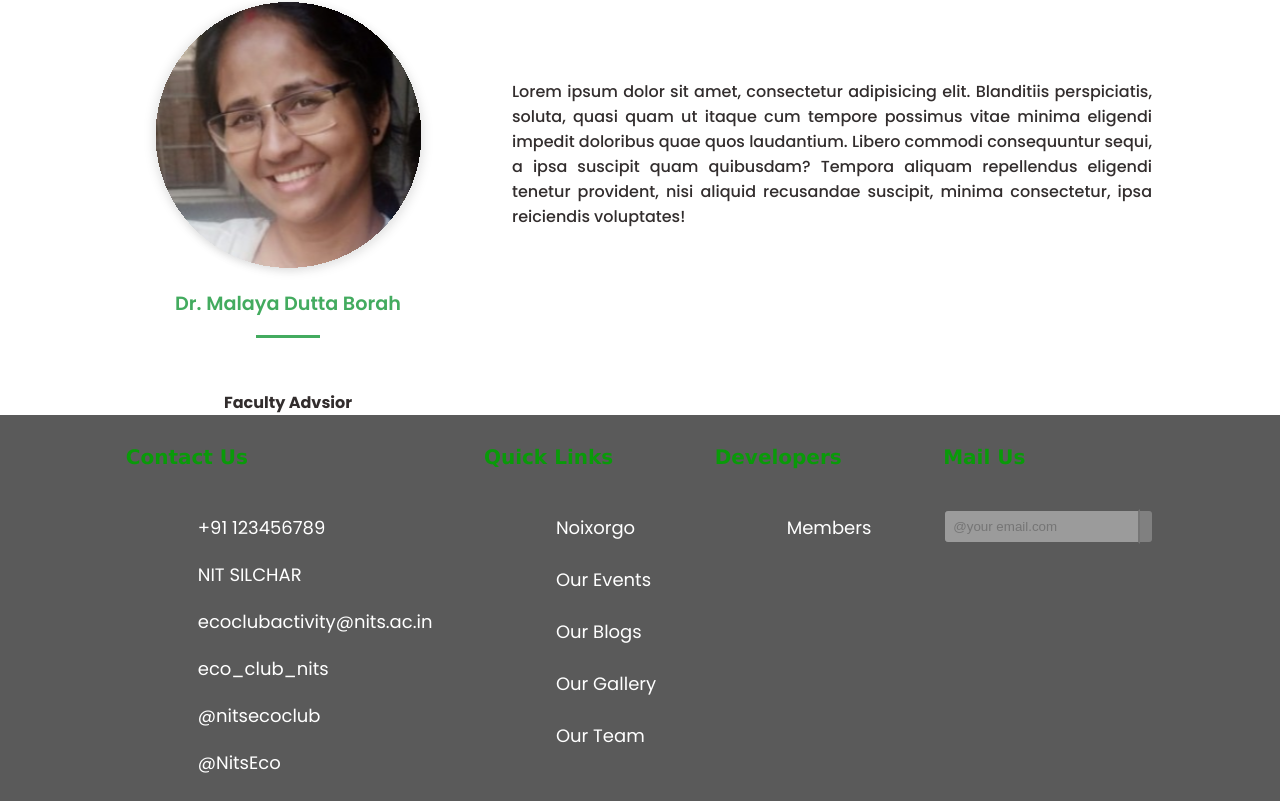
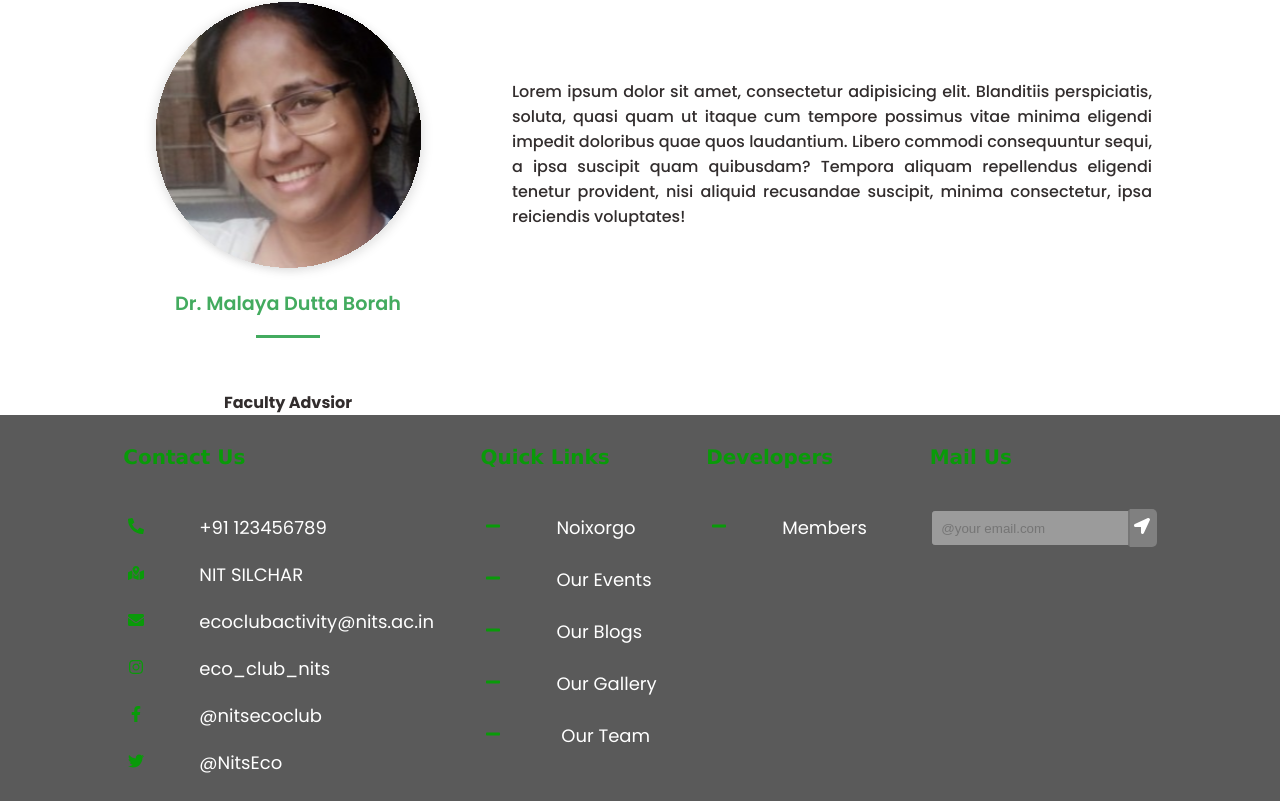
Before and after one commit to parthaxntn/Eco-club-website, a React (Create React App) app: page /team in a window 1280 px wide. Shown: the part 1854-2655 px from the top of the page. Built offline with nearby package versions, Linux system fonts and the light colour scheme.

Commit message:
final changes to Footer

```diff
--- a/package.json
+++ b/package.json
@@ -8,6 +8,7 @@
     "@testing-library/user-event": "^13.5.0",
     "react": "^18.2.0",
     "react-dom": "^18.2.0",
+    "react-icons": "^4.7.1",
     "react-router-dom": "^6.6.1",
     "react-scripts": "5.0.1",
     "web-vitals": "^2.1.4"
--- a/src/components/Footer/Footer.css
+++ b/src/components/Footer/Footer.css
@@ -106,24 +106,40 @@ input[type=mailid]{
     border-left: 2px solid #5A5A5A;
     border-top: 2px solid #5A5A5A;
     border-bottom: 2px solid #5A5A5A;
-    padding: 8px;
+    padding: 9.5px;
     border-top-left-radius: 5px;
     border-bottom-left-radius: 5px;
     overflow: hidden;
     width: 100%;
     outline: none;
     /*background-color: rgba(128, 128, 128, 0.797);*/
-  }
-  /* .box4{
-      display: flex;
-      flex-direction: row;
-      align-items: center;
-  } */
-  .box4 form{
+}
+.box4{
     display: flex;
     flex-direction: row;
-  }
-   .box4 i{
+}
+.arrow{
+    align-items: center;
+    color: grey;
+}
+.arrow{
+    background-color: #808080;
+    color: white;
+    padding: 4.5px;
+    border-right: 2px solid grey;
+    border-top: 2px solid grey;
+    border-bottom: 2px solid grey;
+    border-top-right-radius: 5px;
+    border-bottom-right-radius: 5px;
+}
+.arrow :hover{
+    color: black;
+    cursor: pointer;
+
+
+}
+
+   /* .box4 i{
       background-color: grey;
       right: 0;
       color: #ffffff;
@@ -138,7 +154,7 @@ input[type=mailid]{
   form i:hover{
     color:rgb(47, 46, 46);
     cursor: pointer;
-  }
+  } */
 
 
   @media screen and (max-width: 410px){
--- a/src/components/Footer/Footer.jsx
+++ b/src/components/Footer/Footer.jsx
@@ -1,5 +1,7 @@
 import React from 'react'
 import './Footer.css'
+import {FaEnvelope, FaFacebookF, FaInstagram, FaLocationArrow, FaMapMarkedAlt, FaMinus, FaPhoneAlt, FaTwitter} from "react-icons/fa";
+
 
 const Footer = () => {
     return (
@@ -8,67 +10,84 @@ const Footer = () => {
             <div class="contact_us">
                 <p>Contact Us</p>
                 <div class="box1">
-                    <i class="fa-solid fa-phone"></i>
+                    {/* <i class="fa-solid fa-phone"></i> */}
+                    <FaPhoneAlt color='rgba(5, 158, 5, 0.949)'/>
                     <a href="tel:+91 123456789">+91 123456789</a>
                 </div>
                 <div class="box1">
-                    <i class="fa-solid fa-location-dot"></i>
+                    {/* <i class="fa-solid fa-location-dot"></i> */}
+                    <FaMapMarkedAlt color='rgba(5, 158, 5, 0.949)'/>
                     <a href="https://www.google.com/maps/place/National+Institute+Of+Technology,+Silchar/@24.7577144,92.7901042,17z/data=!3m1!4b1!4m5!3m4!1s0x374e49dcb63bae9b:0x81efa836714a289b!8m2!3d24.7577144!4d92.7922929" target="_blank">NIT SILCHAR</a>
                 </div>
                 <div class="box1">
-                    <i class="fa-solid fa-envelope"></i>
+                    {/* <i class="fa-solid fa-envelope"></i> */}
+                    <FaEnvelope color='rgba(5, 158, 5, 0.949)'/>
                     <a href="mailto: ecoclubactivity@nits.ac.in" target="blank">ecoclubactivity@nits.ac.in</a>
                 </div>
                 <div class="box1">
-                    <i class="fa-brands fa-instagram"></i>
+                    {/* <i class="fa-brands fa-instagram"></i> */}
+                    <FaInstagram color='rgba(5, 158, 5, 0.949)'/>
                     <a href="https://www.instagram.com/eco_club_nits/" target="blank">eco_club_nits</a>
                 </div>
                 <div class="box1">
-                    <i class="fa-brands fa-facebook"></i>
+                    {/* <i class="fa-brands fa-facebook"></i> */}
+                    <FaFacebookF color='rgba(5, 158, 5, 0.949)'/>
                     <a href="https://l.instagram.com/?u=https%3A%2F%2Fm.facebook.com%2Fnitsecoclub%2F%3Ftsid%3D0.7935080479496242%26source%3Dresult&e=ATP7jhg69HRisUR1Cv9UkrgE14602QuQBSYfivVTCdVj7Sg0bUUJuJAGhLgxOqhLhkexllnJJsnX4qKnBHr7Qw&s=1" target="_blank">@nitsecoclub</a>
                 </div>
                 <div class="box1">
-                    <i class="fa-brands fa-twitter"></i>
+                    {/* <i class="fa-brands fa-twitter"></i> */}
+                    <FaTwitter color='rgba(5, 158, 5, 0.949)'/>
                     <a href="https://twitter.com/NitsEco" target="_blank">@NitsEco</a>
                 </div>
             </div>
             <div class="quick_links">
                 <p>Quick Links</p>
                 <div class="box2">
-                    <i class="fa-solid fa-minus"></i>
+                    {/* <i class="fa-solid fa-minus"></i> */}
+                    <FaMinus color='rgba(5, 158, 5, 0.949)'/>
                     <a href="#">Noixorgo</a>
                 </div>
                 <div class="box2">
-                    <i class="fa-solid fa-minus"></i>
+                    {/* <i class="fa-solid fa-minus"></i> */}
+                    <FaMinus color='rgba(5, 158, 5, 0.949)'/>
                     <a href="#">Our Events</a>
                 </div>
                 <div class="box2">
-                    <i class="fa-solid fa-minus"></i>
+                    {/* <i class="fa-solid fa-minus"></i> */}
+                    <FaMinus color='rgba(5, 158, 5, 0.949)'/>
                     <a href="#">Our Blogs</a>
                 </div>
                 <div class="box2">
-                    <i class="fa-solid fa-minus"></i>
+                    {/* <i class="fa-solid fa-minus"></i> */}
+                    <FaMinus color='rgba(5, 158, 5, 0.949)'/>
                     <a href="#">Our Gallery</a>
                 </div>
                 <div class="box2">
-                    <i class="fa-solid fa-minus"></i>
+                    {/* <i class="fa-solid fa-minus"></i> */}
+                    <FaMinus color='rgba(5, 158, 5, 0.949)'/>
                     <a href="#"> Our Team</a>
                 </div>
             </div>
             <div class="developers">
                 <p>Developers</p>
                 <div class="box3">
-                    <i class="fa-solid fa-minus"></i>
+                    {/* <i class="fa-solid fa-minus"></i> */}
+                    <FaMinus color='rgba(5, 158, 5, 0.949)'/>
                     <a href="#">Members</a>
                 </div>
             </div>
             <div class="mail_us">
                 <p>Mail Us</p>
                 <div class="box4">
+                    <div className="mail">
                     <form action="">
                         <input type="mailid" name="mailid" id="mailid" required placeholder="@your email.com"/>
-                        <i class="fa-solid fa-paper-plane"></i>
+                        {/* < FaLocationArrow color="rgba(5, 158, 5, 0.949);"/> */}
                     </form>
+                    </div>
+                    <div className="arrow">
+                    < FaLocationArrow color="rgba(5, 158, 5, 0.949);"/>
+                    </div>
                 </div>
             </div>
         </div>
```
Also changed, not shown: 1 other file (tests, documents, lock files or other folders).
